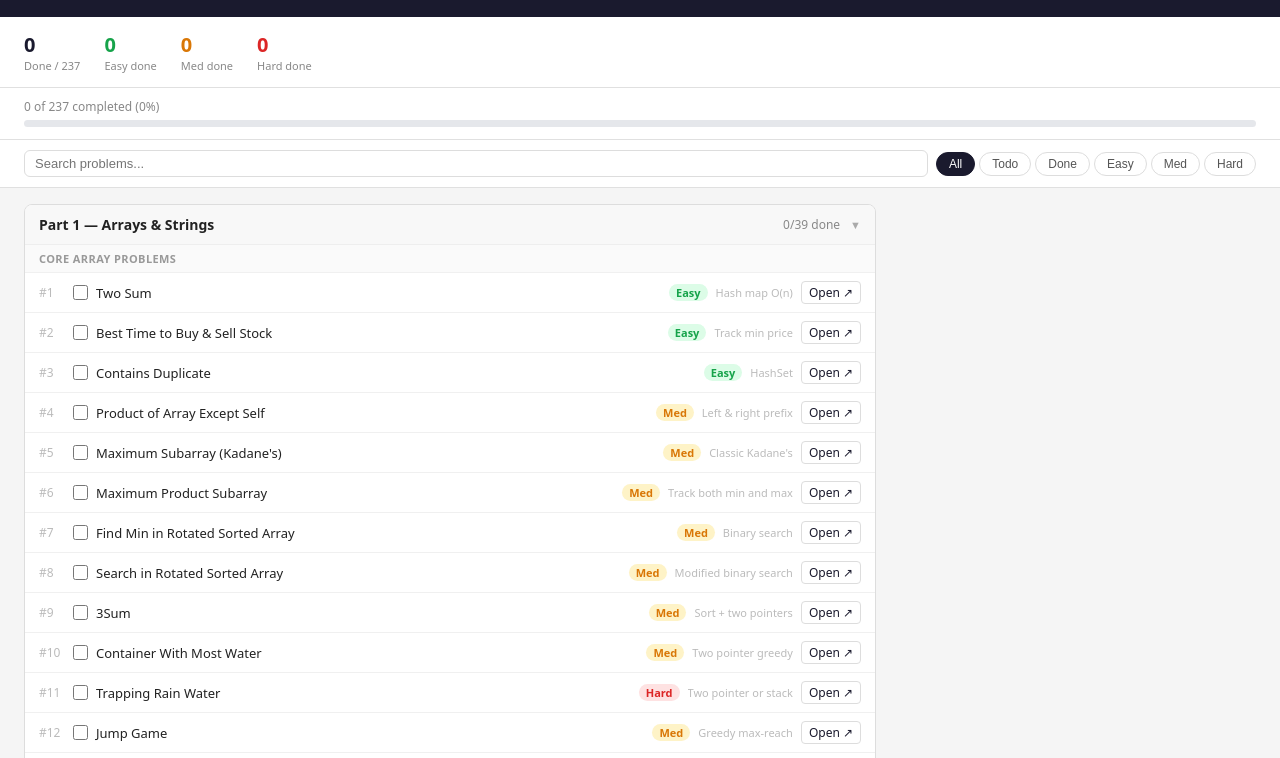
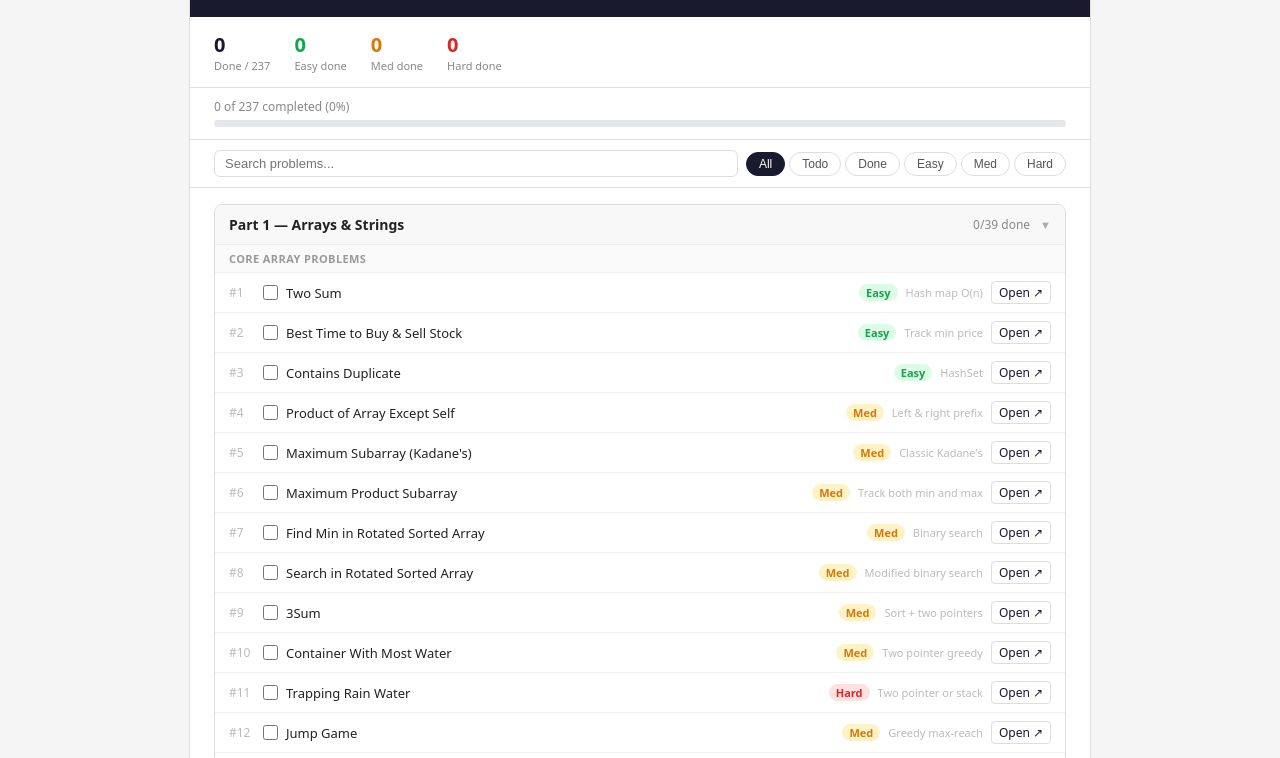
Before and after one commit to himanshuraj108/DSA-Important-Problems, a plain HTML site: page index.html in a window 1280 px wide. Shown: the part 72-830 px from the top of the page. Drawn offline with Linux system fonts and the light colour scheme.

Commit message:
Refactor layout with page-wrap and adjust styles

```diff
--- a/index.html
+++ b/index.html
@@ -35,7 +35,8 @@
   .fbtn.med.active { background: #d97706; border-color: #d97706; }
   .fbtn.hard.active { background: #dc2626; border-color: #dc2626; }
 
-  .main { padding: 16px 24px; max-width: 900px; }
+  .page-wrap { max-width: 900px; margin: 0 auto; background: #fff; box-shadow: 0 0 0 1px #e0e0e0; }
+  .main { padding: 16px 24px; }
 
   .part { margin-bottom: 14px; border: 1px solid #ddd; border-radius: 8px; overflow: hidden; background: #fff; }
   .part-header { display: flex; align-items: center; padding: 10px 14px; cursor: pointer; user-select: none; background: #f8f8f8; border-bottom: 1px solid #eee; gap: 10px; }
@@ -76,6 +77,7 @@
 </head>
 <body>
 
+<div class="page-wrap">
 <header>
   <h1>DSA Master Question Bank</h1>
   <p>Job-Ready Edition — 237 Hand-Picked Problems · LeetCode &amp; HackerRank</p>
@@ -106,6 +108,7 @@
 </div>
 
 <div class="main" id="main"></div>
+</div>
 
 <script>
 const DATA = [
```
